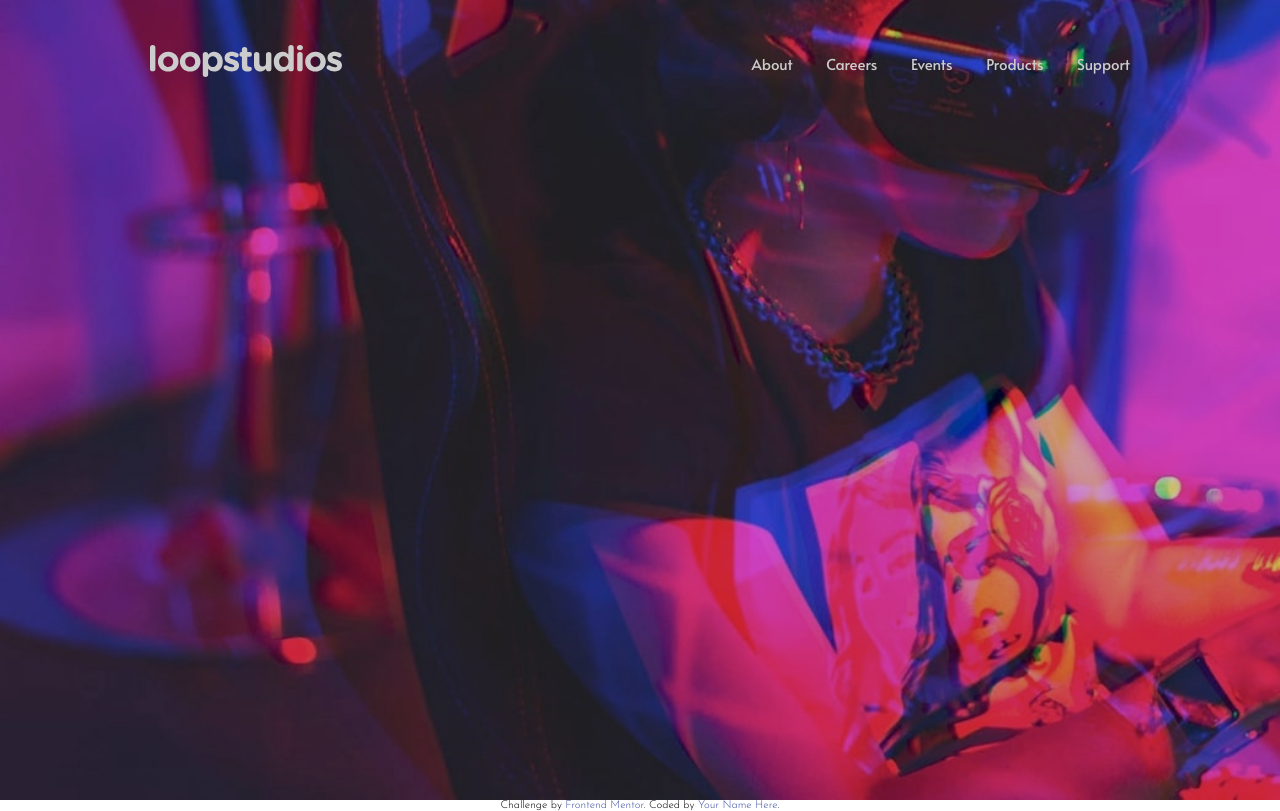
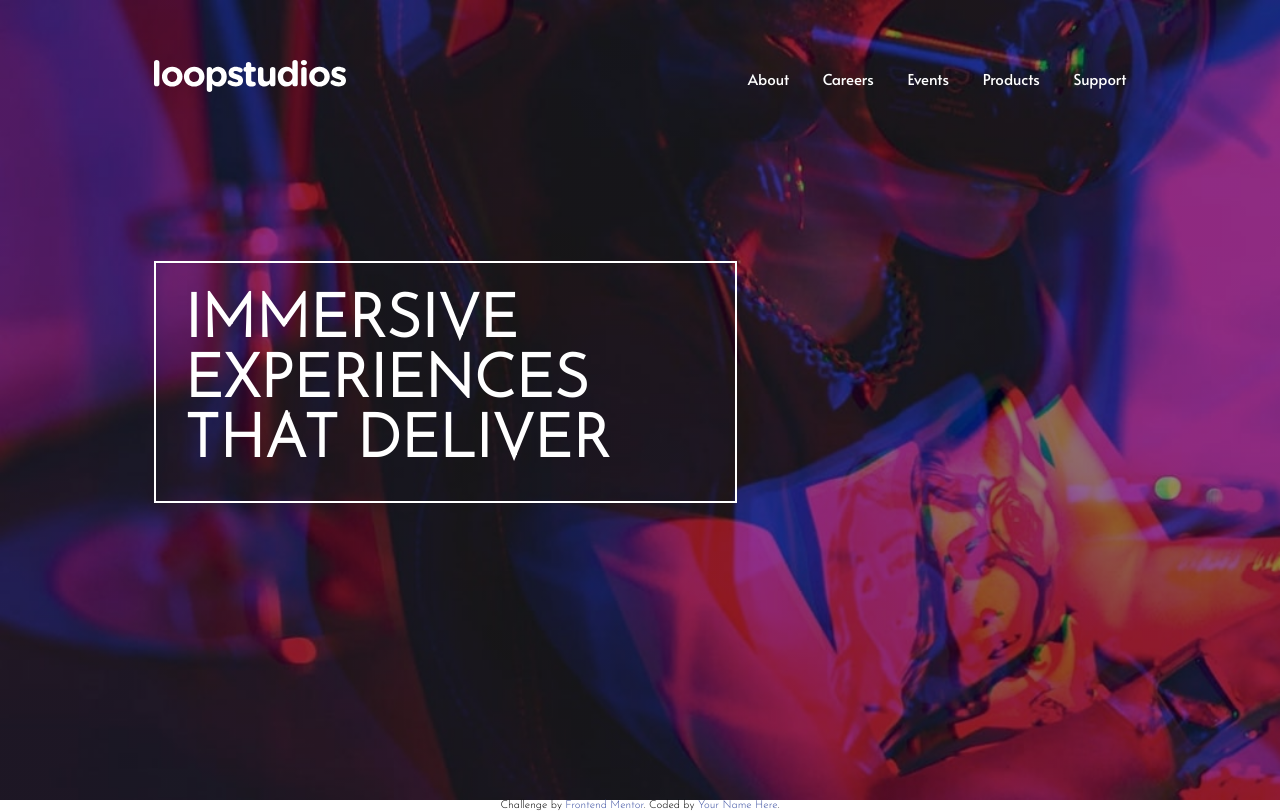
Before and after one commit to otatame/fementor-loopstudio, a plain HTML site: page index.html in a window 1280 px wide. Drawn offline with Linux system fonts and the light colour scheme.

Commit message:
styling header [navbar, header content, hamburger menu]

```diff
--- /dev/null
+++ b/_header.scss
@@ -0,0 +1,82 @@
+#head-container{
+    background: linear-gradient(90deg, rgba(0, 0, 1, 0.438) 0%), url('/images/desktop/image-hero.jpg');
+    background-repeat: no-repeat;
+    background-size: cover;
+    min-width: 100vw;
+    min-height: 100vh;
+
+
+    #content-container{
+        width: auto;
+        padding: 4rem 12%;
+        margin: 0 auto;
+
+        #nav{
+            display: flex;
+            justify-content: space-between;
+            align-items: center;
+
+
+            #menus{
+                font-family: $alata;
+                font-size: clamp(.5rem, 2vw, 1rem);
+
+                .menu:not(:last-child){
+                    margin-right: 2rem;
+                }
+
+                .menu{
+                    position: relative;
+                    padding-bottom: 10px;
+
+                    &::after{
+                        content: '';
+                        background: $white;
+                        width: 50%;
+                        height: 3px;
+                        position: absolute;
+                        bottom: 0;
+                        left: 11.5px;
+                        transition: all .3s ease;
+                        display: block;
+                        transform: scaleX(0);
+                    }
+
+                    &:hover::after{
+                        transform: scaleX(1);
+                    }
+                }
+            }
+        }
+
+        #head-content{
+            border: 2px solid $white;
+            width: 60%;
+            min-width: min-content;
+            min-height: 10vh;
+            margin-top: 17%;
+
+            h1{
+                color: $white;
+                text-transform: uppercase;
+                // font-size: clamp(1rem, 5vw, 4rem);
+                font-size: 4rem;
+                padding: 5% 5%;
+            }
+        }
+
+        #hamburger{
+
+            .btn{
+                background: none;
+                border: none;
+                cursor: pointer;
+
+                #hamburger-icon{
+                    color: white;
+                    font-size: 2rem;
+                }
+            }
+        }
+    }
+}
--- a/index.html
+++ b/index.html
@@ -6,6 +6,7 @@
 
   <link rel="icon" type="image/png" sizes="32x32" href="./images/favicon-32x32.png">
   <link rel="stylesheet" href="style.css">
+  <link rel="stylesheet" href="https://cdnjs.cloudflare.com/ajax/libs/font-awesome/6.0.0-beta3/css/all.min.css">
 
   <title>Frontend Mentor | Loopstudios landing page</title>
 
@@ -28,10 +29,13 @@
           <a href="#" class="menu">Products</a>
           <a href="#" class="menu">Support</a>
         </div>
+        <div id="hamburger">
+          <button class="btn"><i class="fas fa-bars" id="hamburger-icon"></i></button>
+        </div>
       </nav>
 
       <div id="head-content">
-
+        <h1>Immersive <br>experiences <br>that deliver</h1>
       </div>
     </div>
   </header>
--- a/style.scss
+++ b/style.scss
@@ -39,32 +39,37 @@ a{
 }
 
 //header
-#head-container{
-    background: url('/images/desktop/image-hero.jpg');
-    background-repeat: no-repeat;
-    background-size: cover;
-    filter: brightness(80%);
-    min-width: 100vw;
-    min-height: 100vh;
+@import "./header";
 
+//Media-query
+@media screen and (min-width: 325px){
+    #head-container{
 
-    #content-container{
-        width: auto;
-        padding: 3rem 10rem;
-        margin: 0 auto;
-
-        #nav{
-            display: flex;
-            justify-content: space-between;
-            align-items: center;
+        #content-container{
 
             #menus{
-                font-family: $alata;
+                display: none;
+            }
 
-                .menu:not(:last-child){
-                    padding-right: 2rem;
-                }
+            #hamburger{
+                display: block;
             }
         }
     }
 }
+
+@media screen and (min-width: 900px){
+    #head-container{
+
+        #content-container{
+
+            #menus{
+                display: block;
+            }
+
+            #hamburger{
+                display: none;
+            }
+        }
+    }
+}
```
Also changed, not shown: style.css, 1 other file.
